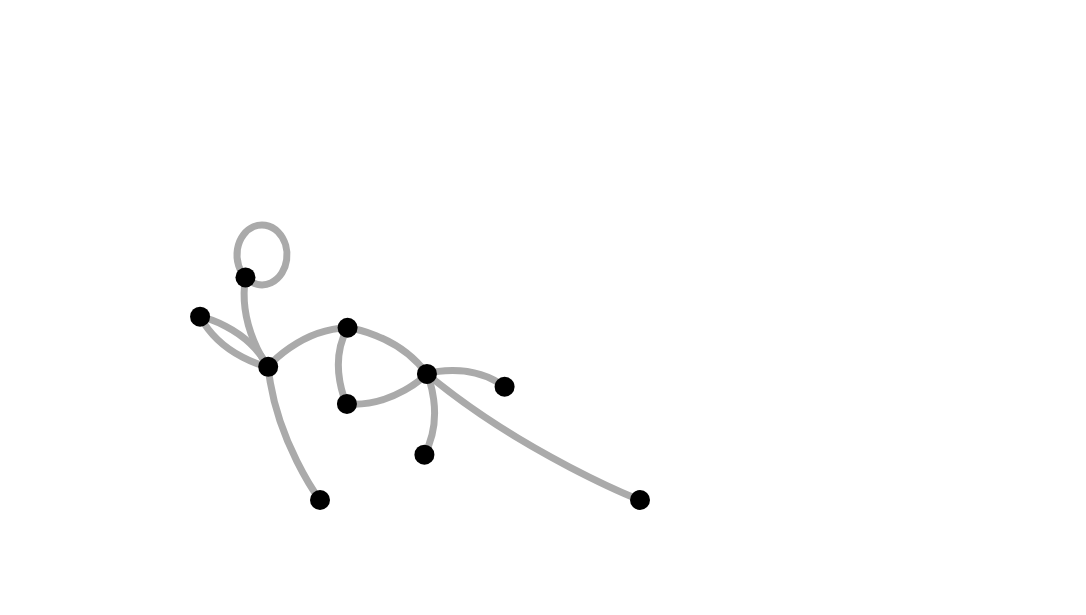
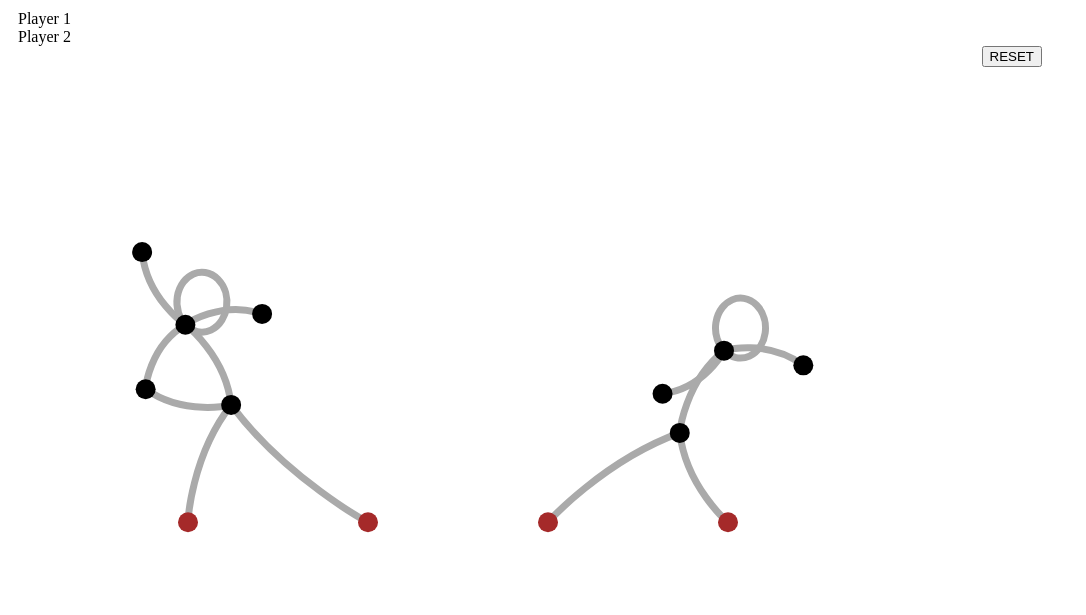
Before and after one commit to meiji163/hackenbush, a plain HTML site: page index.html in a window 1280 px wide. Shown: the whole page, without its empty margins (0-1086 px from the left). Drawn offline with nearby package versions, Linux system fonts and the light colour scheme.

Commit message:
start add controls

```diff
--- a/index.html
+++ b/index.html
@@ -9,5 +9,20 @@
 </head>
 
 <body>
-    <svg id="game" width="960" height="600"></svg>
+    <div id="popup" class="modal">
+        <div id="message" class="modal-content">
+            <p>GAME OVER</p>
+        </div>
+    </div>
+
+    <div class="container">
+        <div class="menubar">
+            <div class="player">Player 1</div>
+            <div class="player">Player 2</div>
+            <button id="restart">RESET</button>
+        </div>
+        <div class="svg-container">
+            <svg width="900" height="600"></svg>
+        </div>
+    </div>
 </body>
--- a/src/main.js
+++ b/src/main.js
@@ -1,60 +1,27 @@
-// import { level1 } from "./levels.js"
 import { bfs, chopEdge } from "./graph.js"
 
-var svg = d3.select("svg"),
+const svg = d3.select("svg"),
     width = +svg.attr("width"),
     height = +svg.attr("height");
 
-const floor = 5 * height / 6;
-const rootPosX = (2 * width) / 3;
+const defaultLength = 80;
+const floor = 6 * height / 7;
 
-const graph1 = {
-  "nodes": [
-    {"id": 0, "fx": (width / 3), "fy": floor, "isRoot": true},
-    {"id": 1},
-    {"id": 2},
-    {"id": 3},
-    // 2nd component
-    {"id": 4, "fx": rootPosX, "fy": floor, "isRoot": true},
-    {"id": 5, "x": rootPosX, "y" : floor - 30},
-    {"id": 6, "x": rootPosX, "y" : floor - 30},
-    {"id": 7, "x": rootPosX, "y" : floor - 30},
-    {"id": 8, "x": rootPosX, "y" : floor - 30},
-    {"id": 9}
-  ],
-  "links": [
-    {"id": 0, "source": 0, "target": 1},
-    {"id": 1, "source": 1, "target": 2},
-    {"id": 2, "source": 1, "target": 3},
-    {"id": 3, "source": 4, "target": 5, "length": 200},
-    {"id": 4, "source": 5, "target": 6},
-    {"id": 5, "source": 5, "target": 7},
-    {"id": 6, "source": 5, "target": 8},
-    {"id": 7, "source": 6, "target": 9},
-    {"id": 8, "source": 9, "target": 5},
-    {"id": 9, "source": 2, "target": 1},
-    {"id": 10, "source": 1, "target": 9},
-    {"id": 11, "source": 3, "target": 3},
-    //{"source": 5, "target": 5}
-  ]
+function positionGraph(G){
+  let roots = G.nodes.filter((n) => n.isRoot);
+  let n = roots.length;
+  console.log(roots);
+
+  for (let i=0; i<n; i++){
+    roots[i].fx = (i+1) * width / (n+1);
+    roots[i].fy = floor;
+  }
+  // G.nodes.filter(n => !n.isRoot).forEach((n) => {
+  //   n.x = width/2 + (Math.random() - 0.5)*200;
+  //   n.y = height/2;
+  // })
 }
 
-
-function runGame(G){
-  const rootIds = G.nodes.filter((e) => e.isRoot)
-                   .map((e) => e.id);
-  G.roots = rootIds;
-  let turn = 0;
-  let stateDiffs = [];
-
-  let nextState = (diff) => {
-    turn += 1;
-    stateDiffs.push(diff);
-    G.links = G.links.filter((e) => !diff.linkIds.includes(e.id));
-    G.nodes= G.nodes.filter((n) => !diff.linkIds.includes(n.id));
-  }
-  runForceSim(G, nextState);
-}
 
 // runForceSim sets up d3 force-graph given graph
 function runForceSim(G, updateFunc){
@@ -72,26 +39,33 @@ function runForceSim(G, updateFunc){
               .selectAll("circle")
               .data(G.nodes)
               .enter().append("circle")
-              .attr("r", 10)
+              .attr("r", 10);
 
   const simulation = d3.forceSimulation(G.nodes)
                     .force("link",
                             d3.forceLink(G.links)
-                              .strength(0.3)
+                              .strength(0.2)
                               .distance(function (d) {
-                                return d.hasOwnProperty("length") ? d.length : 80
+                                return d.hasOwnProperty("length") ? d.length : defaultLength;
                               })
                               .id(function(d) { return d.id; }))
                     .force("charge", d3.forceManyBody()
-                                        .distanceMax(100))
-                    .force("collide", d3.forceCollide(30))
+                                       .strength(0.4)
+                                       .distanceMax(150))
+                    .force("collide", d3.forceCollide(20))
                     .on("tick", ticked);
 
-  let unrootedNodes = nodes.filter(function(d) { return !d.isRoot });
-  unrootedNodes.call(d3.drag()
-                      .on("start", dragStartFunc(simulation))
-                      .on("drag", dragNode)
-                      .on("end", dragEndFunc(simulation)));
+  nodes.filter((d) => !d.isRoot)
+       .call(d3.drag()
+               .on("start", dragStartFunc(simulation))
+               .on("drag", dragNode)
+               .on("end", dragEndFunc(simulation)));
+
+  nodes.filter((d) => d.isRoot)
+       .style("fill","brown")
+
+  nodes.filter((d) => d.isRoot)
+       .attr("class", "root")
 
   function ticked() {
     link.attr("d", linkPos);
@@ -99,11 +73,8 @@ function runForceSim(G, updateFunc){
       .attr("cx", function(d) { return d.x; })
       .attr("cy", function(d) { return d.y; });
   }
+  return simulation;
 }
-
-// -----------------------------------------------------------------------------
-
-
 
 // -----------------------------------------------------------------------------
 // Event listeners
@@ -216,4 +187,56 @@ function dragEndFunc(simulation) {
 
 
 // ------------------------------------------------------
-runGame(graph1);
+// main
+
+function isGameOver(G){
+  return G.nodes.filter((e) => !e.isRoot).length == 0;
+}
+
+function gameOverScreen(turn){
+  document.getElementById("popup").style.display = "block";
+}
+
+function runGame(G){
+  console.log(G)
+  positionGraph(G);
+  G.roots = G.nodes
+             .filter((e) => e.isRoot)
+             .map((e) => e.id);
+
+  let turn = 0;
+  let stateDiffs = [];
+
+  let nextState = (diff) => {
+    turn += 1;
+    stateDiffs.push(diff);
+    G.links = G.links.filter((e) => !diff.linkIds.includes(e.id));
+    G.nodes= G.nodes.filter((n) => !diff.nodeIds.includes(n.id));
+    if (isGameOver(G)){
+      gameOverScreen(turn);
+    } else {
+      console.log(G);
+    }
+  }
+  let sim = runForceSim(G, nextState);
+}
+
+// restart button
+const resetBtn = document.getElementById("restart");
+resetBtn.onclick = function (e) {
+  svg.selectAll("*").remove();
+  main()
+};
+
+function selectLevel(){
+  return;
+}
+
+function main(){
+  let level = selectLevel()
+  fetch("./static/graph1.json")
+    .then(r => r.json())
+    .then(G => runGame(G))
+}
+
+main()
--- a/src/style.css
+++ b/src/style.css
@@ -1,18 +1,11 @@
-#game {
-  position: fixed;
-  top: 0;
-  bottom: 0;
-  left: 0;
-  right: 0;
-  height: 100%;
-  width: 100%;
+svg {
 }
 
 .links path {
-    stroke: #aaa;
-    fill: transparent;
-    stroke-width: 7px;
-    pointer-events: all;
+  stroke: #aaa;
+  fill: transparent;
+  stroke-width: 7px;
+  pointer-events: all;
 }
 
 .nodes circle {
@@ -20,3 +13,46 @@
   stroke: none;
   stroke-width: 40px;
 }
+
+.menubar {
+  position: fixed;
+  top: 0;
+  width: 80%;
+  padding: 10px;
+}
+
+.modal {
+  display: none;
+  position: fixed;
+  left: 0;
+  top: 0;
+  width: 100%;
+  height: 100%;
+  overflow: auto;
+  background-color: rgba(0,0,0,0.3);
+}
+
+.modal-content {
+  background-color: black;
+  margin: 30% auto;
+  padding: 20px;
+  border: 1px solid green;
+  width: 75%;
+}
+
+#restart {
+  float: right;
+}
+
+button {
+  cursor: pointer;
+  text-decoration: none;
+  color: black;
+}
+
+.svg-container {
+  overflow-x: scroll;
+}
+
+.container {
+}
--- /dev/null
+++ b/static/graph1.json
@@ -0,0 +1,33 @@
+{
+  "nodes": [
+    {"id": 0, "isRoot": true},
+    {"id": 1, "isRoot": true},
+    {"id": 2, "x": 120, "y": 300},
+    {"id": 3, "x": 50, "y": 300},
+    {"id": 4, "x": 120, "y": 300},
+    {"id": 5},
+    {"id": 6, "x": 500, "y": 400},
+    {"id": 7, "isRoot": true},
+    {"id": 8, "isRoot": true},
+    {"id": 9, "x": 750, "y": 300},
+    {"id": 10, "x": 750, "y": 300},
+    {"id": 11, "x": 750, "y": 300},
+    {"id": 12, "x": 750, "y": 300}
+  ],
+  "links": [
+    {"id": 0, "source": 0, "target": 2, "length": 120},
+    {"id": 1, "source": 1, "target": 2, "length": 120},
+    {"id": 2, "source": 2, "target": 3},
+    {"id": 4, "source": 3, "target": 4},
+    {"id": 5, "source": 4, "target": 5},
+    {"id": 6, "source": 4, "target": 6},
+    {"id": 7, "source": 4, "target": 2},
+    {"id": 8, "source": 4, "target": 4},
+    {"id": 9, "source": 7, "target": 9, "length": 120},
+    {"id": 10, "source": 8, "target": 9, "lenght": 120},
+    {"id": 11, "source": 9, "target": 10},
+    {"id": 12, "source": 10, "target": 10},
+    {"id": 13, "source": 10, "target": 11},
+    {"id": 14, "source": 10, "target": 12}
+  ]
+}
```
